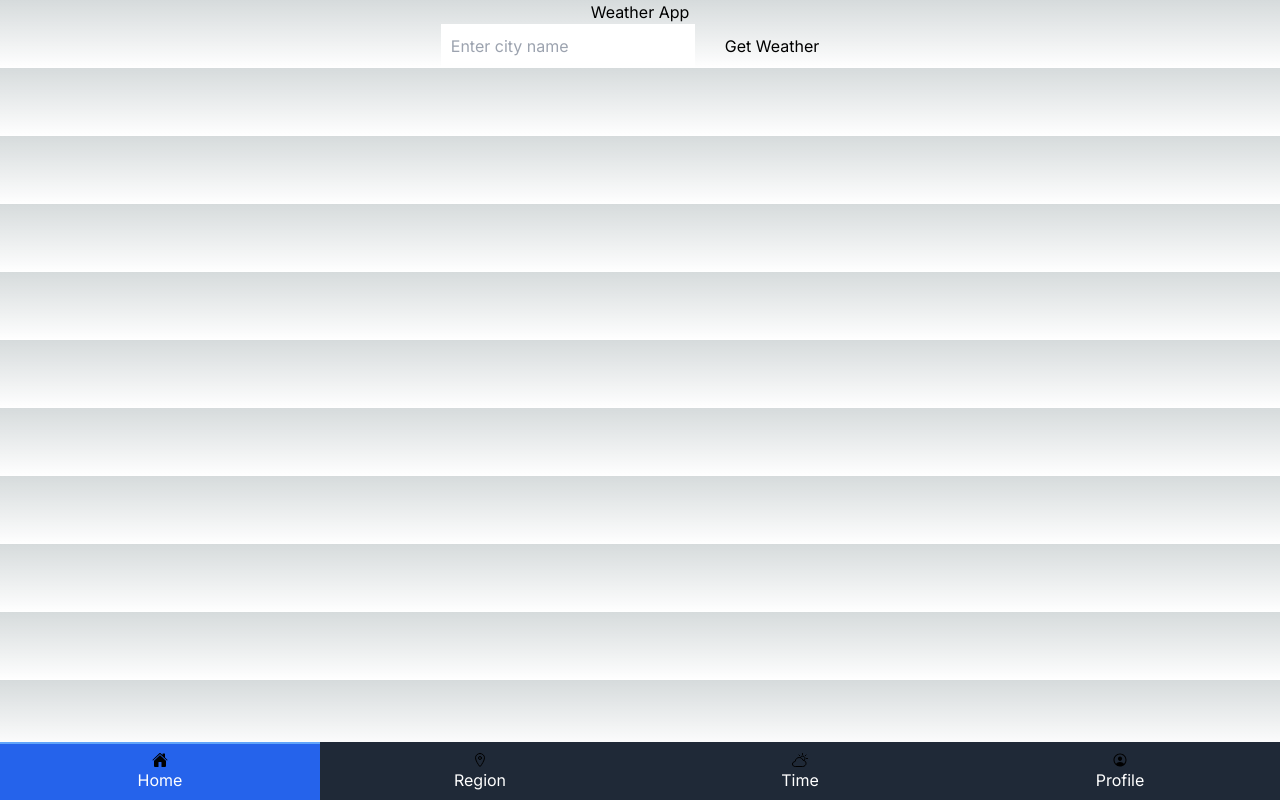
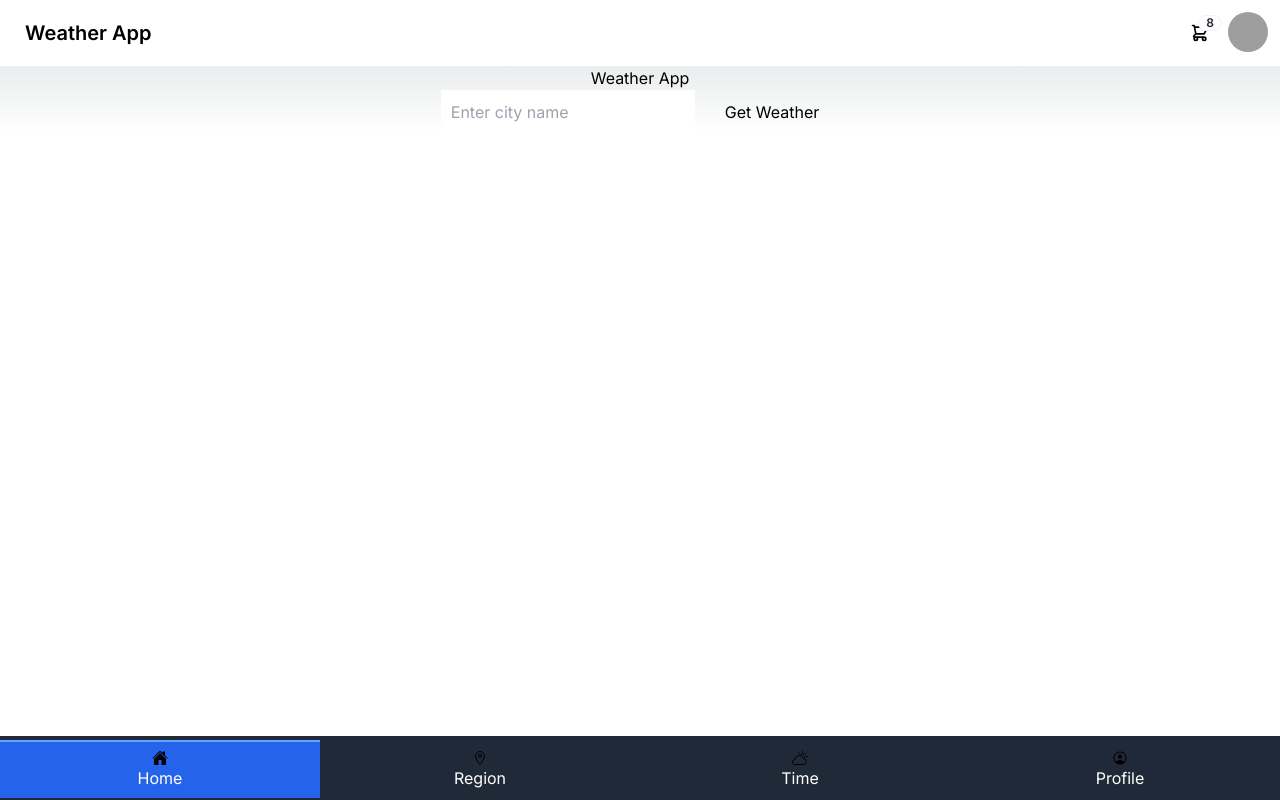
Before and after one commit to AbidAlWassie/weather-app, a Next.js app: page / in a window 1280 px wide. Built offline with nearby package versions, Linux system fonts and the light colour scheme; grey boxes are pictures that could not be loaded.

Commit message:
added navbar

```diff
--- a/next.config.mjs
+++ b/next.config.mjs
@@ -1,4 +1,7 @@
 /** @type {import('next').NextConfig} */
-const nextConfig = {};
+const nextConfig = {
+  transpilePackages: ["react-daisyui"],
+  reactStrictMode: true,
+}
 
-export default nextConfig;
+export default nextConfig
--- a/package.json
+++ b/package.json
@@ -12,7 +12,6 @@
     "axios": "^1.7.4",
     "next": "14.2.5",
     "react": "^18",
-    "react-daisyui": "^5.0.3",
     "react-dom": "^18",
     "react-icons": "^5.3.0"
   },
@@ -20,6 +19,7 @@
     "@types/node": "^20",
     "@types/react": "^18",
     "@types/react-dom": "^18",
+    "daisyui": "^4.12.10",
     "eslint": "^8",
     "eslint-config-next": "14.2.5",
     "postcss": "^8",
--- a/src/app/layout.tsx
+++ b/src/app/layout.tsx
@@ -1,4 +1,5 @@
 import { BottomNav } from "@/components/ui/BottomNav";
+import Navbar from "@/components/ui/Navbar";
 import type { Metadata } from "next";
 import { Inter } from "next/font/google";
 import "./globals.css";
@@ -6,7 +7,7 @@ import "./globals.css";
 const inter = Inter({ subsets: ["latin"] });
 
 export const metadata: Metadata = {
-  title: "Create Next App",
+  title: "Weather App",
   description: "Generated by create next app",
 };
 
@@ -17,7 +18,9 @@ export default function RootLayout({
 }>) {
   return (
     <html lang="en">
-      <body className={inter.className}>{children}
+      <body className={inter.className}>
+        <Navbar />
+        {children}
         <BottomNav />
       </body>
     </html>
--- /dev/null
+++ b/src/components/ui/Navbar.tsx
@@ -0,0 +1,57 @@
+"use client";
+
+import { HiOutlineShoppingCart } from "react-icons/hi";
+
+const Navbar = () => {
+  return (
+    <div className="navbar bg-base-100">
+      <div className="flex-1">
+        <a className="btn btn-ghost text-xl">Weather App</a>
+      </div>
+      <div className="flex-none">
+        <div className="dropdown dropdown-end">
+          <div tabIndex={0} role="button" className="btn btn-ghost btn-circle">
+            <div className="indicator">
+              <HiOutlineShoppingCart className="text-xl font-normal" />
+              <span className="badge badge-sm indicator-item">8</span>
+            </div>
+          </div>
+          <div
+            tabIndex={0}
+            className="card card-compact dropdown-content bg-base-100 z-[1] mt-3 w-52 shadow">
+            <div className="card-body">
+              <span className="text-lg font-bold">8 Items</span>
+              <span className="text-info">Subtotal: $999</span>
+              <div className="card-actions">
+                <button className="btn btn-primary btn-block">View cart</button>
+              </div>
+            </div>
+          </div>
+        </div>
+        <div className="dropdown dropdown-end">
+          <div tabIndex={0} role="button" className="btn btn-ghost btn-circle avatar">
+            <div className="w-10 rounded-full">
+              <img
+                alt="Tailwind CSS Navbar component"
+                src="https://img.daisyui.com/images/stock/photo-1534528741775-53994a69daeb.webp" />
+            </div>
+          </div>
+          <ul
+            tabIndex={0}
+            className="menu menu-sm dropdown-content bg-base-100 rounded-box z-[1] mt-3 w-52 p-2 shadow">
+            <li>
+              <a className="justify-between">
+                Profile
+                <span className="badge">New</span>
+              </a>
+            </li>
+            <li><a>Settings</a></li>
+            <li><a>Logout</a></li>
+          </ul>
+        </div>
+      </div>
+    </div>
+  );
+};
+
+export default Navbar;
--- a/src/utils/fetchWeather.ts
+++ b/src/utils/fetchWeather.ts
@@ -15,7 +15,7 @@ export interface WeatherData {
 }
 
 export const fetchWeather = async (city: string): Promise<WeatherData> => {
-  const apiKey: string | undefined = process.env.NEXT_PUBLIC_WEATHER_API_KEY;
+  const apiKey: string | undefined = process.env.PUBLIC_WEATHER_API_KEY;
   const url: string = `https://api.openweathermap.org/data/2.5/weather?q=${city}&units=metric&appid=${apiKey}`;
 
   // https://api.openweathermap.org/data/2.5/weather?q=rangpur&appid=2c25f597cb5116feecb9222970b19230
--- a/tailwind.config.ts
+++ b/tailwind.config.ts
@@ -1,3 +1,4 @@
+import daisyui from 'daisyui';
 import type { Config } from "tailwindcss";
 
 const config: Config = {
@@ -15,6 +16,9 @@ const config: Config = {
       },
     },
   },
-  plugins: [],
+  plugins: [daisyui],
+  daisyui: {
+    themes: ["light", "dark"], // Specify the themes you want
+  },
 };
 export default config;
```
Also changed, not shown: 2 other files (tests, documents, lock files or other folders).
